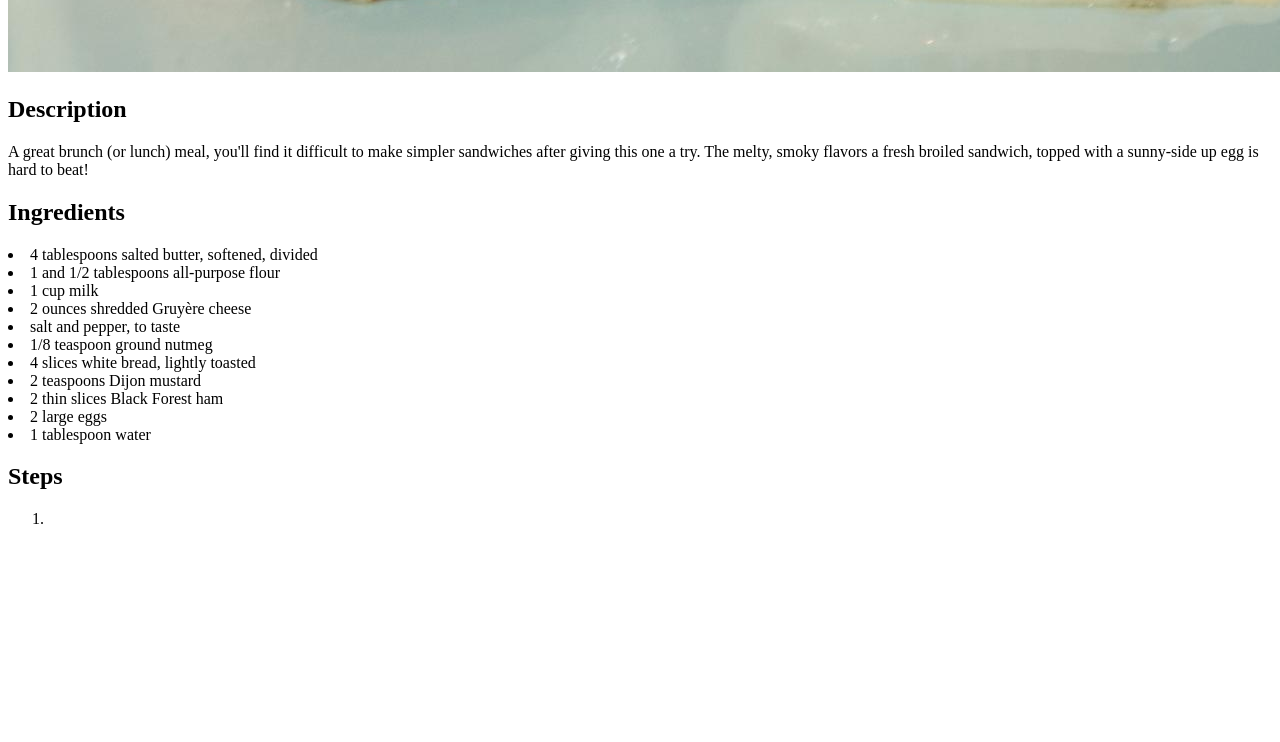
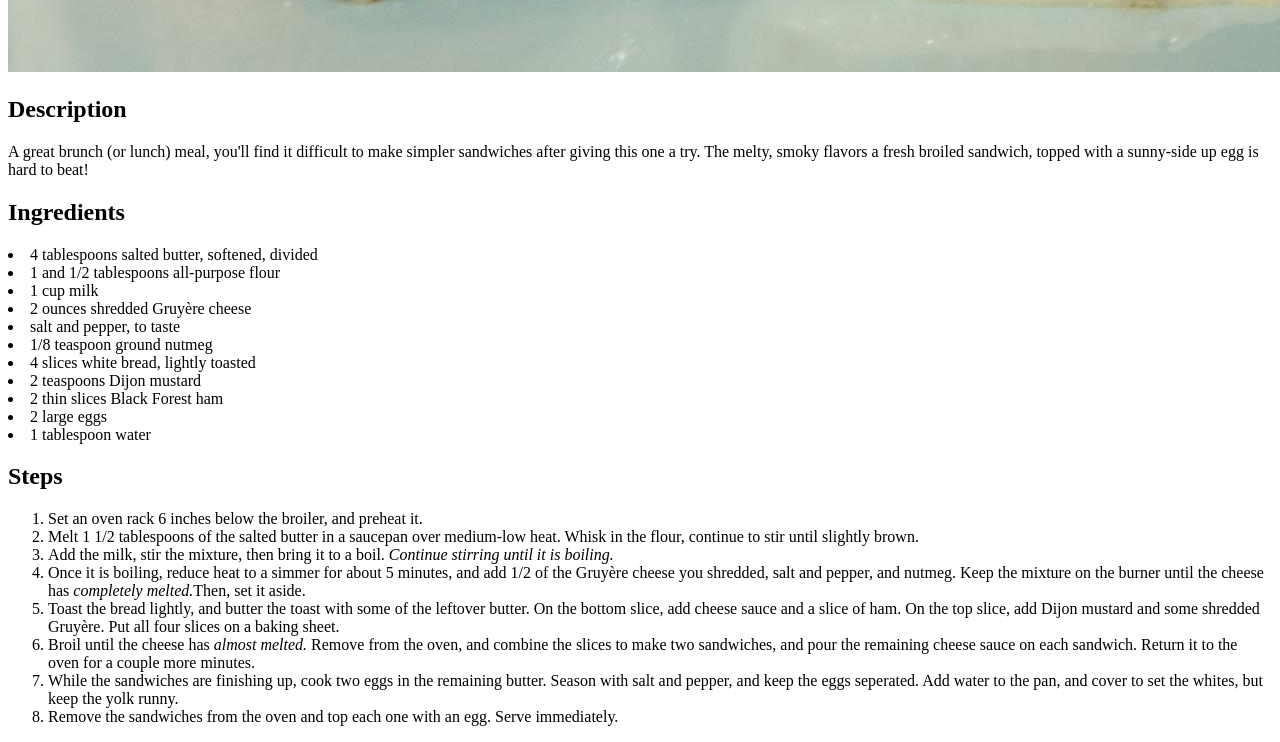
Before and after one commit to ChikaraXO/odin-recipes, a plain HTML site: page recipes/croque-madame.html in a window 1280 px wide. Shown: the part 1288-2030 px from the top of the page. Before the commit the page ends 1832 px from the top, so only its background shows below. Drawn offline with Linux system fonts and the light colour scheme.

Commit message:
Update croque-madame.html
Added the step-by-step instructions to this recipe.

```diff
--- a/recipes/croque-madame.html
+++ b/recipes/croque-madame.html
@@ -29,7 +29,25 @@
         </uo>
         <h2>Steps</h2>
         <ol>
-            <li></li>
+            <li>Set an oven rack 6 inches below the broiler, and preheat it.</li>
+            <li>Melt 1 1/2 tablespoons of the salted butter in a saucepan over medium-low heat.
+                Whisk in the flour, continue to stir until slightly brown.</li>
+            <li>Add the milk, stir the mixture, then bring it to a boil. <em>Continue stirring until
+                it is boiling.</em></li>
+            <li>Once it is boiling, reduce heat to a simmer for about 5 minutes, and add 1/2 of the Gruyère
+                cheese you shredded, salt and pepper, and nutmeg. Keep the mixture on the burner until the
+                cheese has <em>completely melted.</em>Then, set it aside.</li>
+            <li>Toast the bread lightly, and butter the toast with some of the leftover butter. On the bottom slice,
+                add cheese sauce and a slice of ham. On the top slice, add Dijon mustard and some shredded
+                Gruyère. Put all four slices on a baking sheet.</li>
+            <li>Broil until the cheese has <em>almost melted.</em> Remove from the oven,
+                and combine the slices to make two sandwiches, and pour the remaining cheese
+                sauce on each sandwich. Return it to the oven for a couple more minutes.</li>
+            <li>While the sandwiches are finishing up, cook two eggs in the remaining butter.
+                Season with salt and pepper, and keep the eggs seperated. Add water to the pan,
+                and cover to set the whites, but keep the yolk runny.</li>
+            <li>Remove the sandwiches from the oven and top each one with an egg. Serve
+                immediately.</li>
         </ol>
     </body>
 </html>
```
